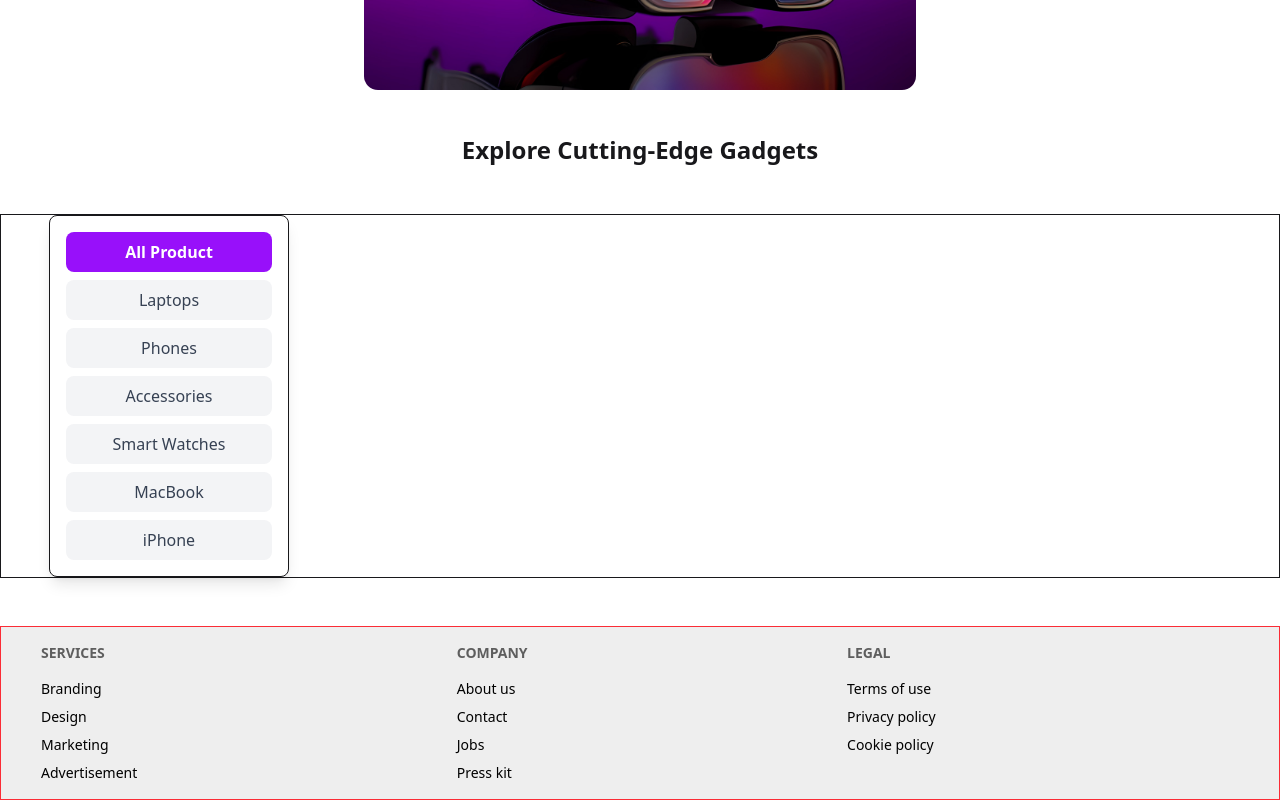
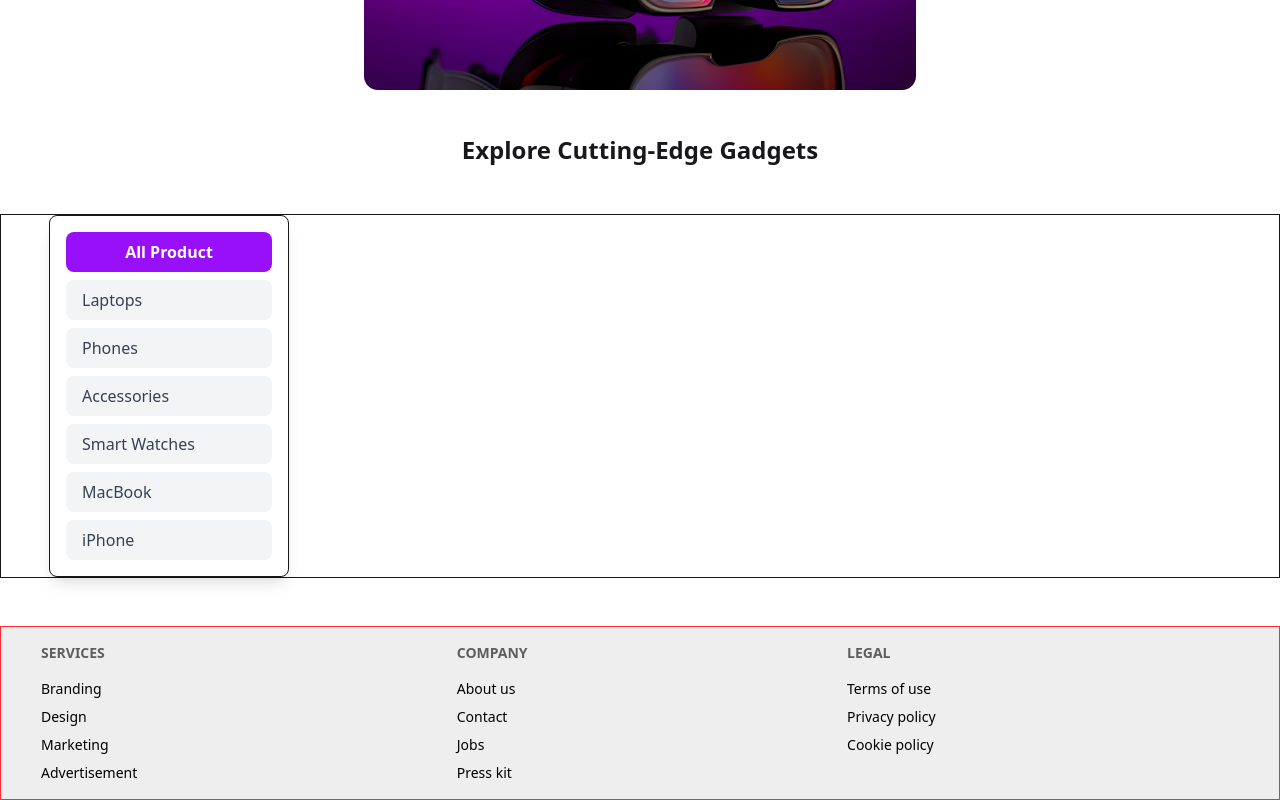
Before and after one commit to programming-hero-web-course-4/b10a8-gadget-heaven-Mili-Akther, a React (Vite) app: page / in a window 1280 px wide. Shown: the part 730-1530 px from the top of the page. Built offline with nearby package versions, Linux system fonts and the light colour scheme.

Commit message:
added nested data from the API

```diff
--- a/src/App.jsx
+++ /dev/null
@@ -1,35 +0,0 @@
-
-import './App.css'
-
-function App() {
-
-
-  return (
-    <>
-
-      <h1 className="text-5xl bg-green-200">Vite + React</h1>
-
-
-      <div className="card bg-base-100 w-96 shadow-sm">
-        <figure>
-          <img
-            src="https://img.daisyui.com/images/stock/photo-1606107557195-0e29a4b5b4aa.webp"
-            alt="Shoes"
-          />
-        </figure>
-        <div className="card-body">
-          <h2 className="card-title">Card Title</h2>
-          <p>
-            A card component has a figure, a body part, and inside body there
-            are title and actions parts
-          </p>
-          <div className="card-actions justify-end">
-            <button className="btn btn-primary">Buy Now</button>
-          </div>
-        </div>
-      </div>
-    </>
-  );
-}
-
-export default App
--- /dev/null
+++ b/src/Components/Card.jsx
@@ -0,0 +1,7 @@
+
+const Card = ({gadgest}) => {
+    const { price, product_image, product_title } = gadgest || {};
+    return <div>{product_title}</div>;
+};
+
+export default Card;
--- a/src/Components/Categories.jsx
+++ b/src/Components/Categories.jsx
@@ -1,5 +1,6 @@
+import { Link } from "react-router-dom";
 
-const Categories = ({categories}) => {
+const Categories = ({ categories }) => {
   return (
     <div className="w-full px-8 md:px-12 border mt-12">
       <div className="w-60 p-4 bg-white rounded-lg shadow-lg border">
@@ -9,36 +10,16 @@ const Categories = ({categories}) => {
               All Product
             </button>
           </li>
-            <li>
-              <button className="w-full px-4 py-2 bg-gray-100 text-gray-700 rounded-lg">
-                Laptops
-              </button>
+          {categories.map((category) => (
+            <li key={category.category}>
+              <Link
+                to={`/category/${category.category}`}
+                className="w-full px-4 py-2 bg-gray-100 text-gray-700 rounded-lg block text-left"
+              >
+                {category.category}
+              </Link>
             </li>
-            <li>
-              <button className="w-full px-4 py-2 bg-gray-100 text-gray-700 rounded-lg">
-                Phones
-              </button>
-            </li>
-            <li>
-              <button className="w-full px-4 py-2 bg-gray-100 text-gray-700 rounded-lg">
-                Accessories
-              </button>
-            </li>
-            <li>
-              <button className="w-full px-4 py-2 bg-gray-100 text-gray-700 rounded-lg">
-                Smart Watches
-              </button>
-            </li>
-            <li>
-              <button className="w-full px-4 py-2 bg-gray-100 text-gray-700 rounded-lg">
-                MacBook
-              </button>
-            </li>
-            <li>
-              <button className="w-full px-4 py-2 bg-gray-100 text-gray-700 rounded-lg">
-                iPhone
-              </button>
-            </li>
+          ))}
         </ul>
       </div>
     </div>
--- /dev/null
+++ b/src/Components/GadgetsCards.jsx
@@ -0,0 +1,17 @@
+import { data, useLoaderData, useParams } from "react-router-dom";
+import Card from "./Card";
+
+const GadgetsCards = () => {
+  const data = useLoaderData();
+  const { category } = useParams();
+  console.log(data);
+  return (
+    <div className="gird grid-cols-1 md:grid-cols-2 lg:grid-cols-3">
+      {data.map((gadgest) => (
+        <Card key={gadgest.product_id} gadgest={gadgest}></Card>
+      ))}
+    </div>
+  );
+};
+
+export default GadgetsCards;
--- a/src/Pages/Home.jsx
+++ b/src/Pages/Home.jsx
@@ -1,10 +1,18 @@
-import { useLoaderData } from "react-router-dom";
+import { Outlet, useLoaderData } from "react-router-dom";
 import Banner from "../Components/Banner";
 import Heading from "../Components/Heading";
 import Categories from "../Components/Categories";
 
 const Home = () => {
-  const categories = useLoaderData()
+  // const categories = [
+  //   { category: "Laptops" },
+  //   { category: "Phones" },
+  //   { category: "Accessories" },
+  //   { category: "Smart Watches" },
+  //   { category: "MacBook" },
+  //   { category: "iPhone" },
+  // ];
+  const categories = useLoaderData();
   console.log(categories);
   return (
     <>
@@ -14,7 +22,10 @@ const Home = () => {
       {/* Heading */}
       <Heading title={"Explore Cutting-Edge Gadgets"}></Heading>
       {/* Nested tab section */}
-     <Categories Categories={categories}></Categories>
+      <Categories categories={categories}></Categories>
+
+      {/* dynamic nested component */}
+      <Outlet></Outlet>
     </>
   );
 };
--- a/src/Routes/Routes.jsx
+++ b/src/Routes/Routes.jsx
@@ -3,6 +3,7 @@ import MainLayouts from "../Layouts/MainLayouts";
 import Home from "../Pages/Home";
 import Statistics from "../Pages/Statistics";
 import Dashboard from "../Pages/Dashboard";
+import GadgetsCards from "../Components/GadgetsCards";
 
 const routes = createBrowserRouter([
   {
@@ -12,7 +13,14 @@ const routes = createBrowserRouter([
       {
         path: "/",
         element: <Home></Home>,
-        loader:() => fetch('./categories.json')
+        loader: () => fetch("../categories.json"),
+        children: [
+          {
+            path: "/category/:category",
+            element: <GadgetsCards></GadgetsCards>,
+            loader: () => fetch("../gadgets.json"),
+          },
+        ],
       },
       {
         path: "/statistics",
@@ -26,4 +34,4 @@ const routes = createBrowserRouter([
   },
 ]);
 
-export default routes
+export default routes;
```
Lines whose indentation alone changed are shown as unchanged.
